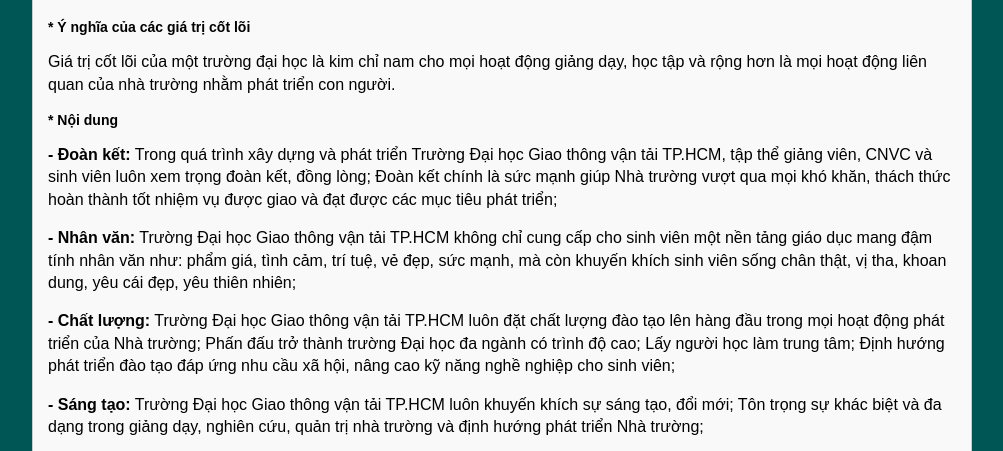
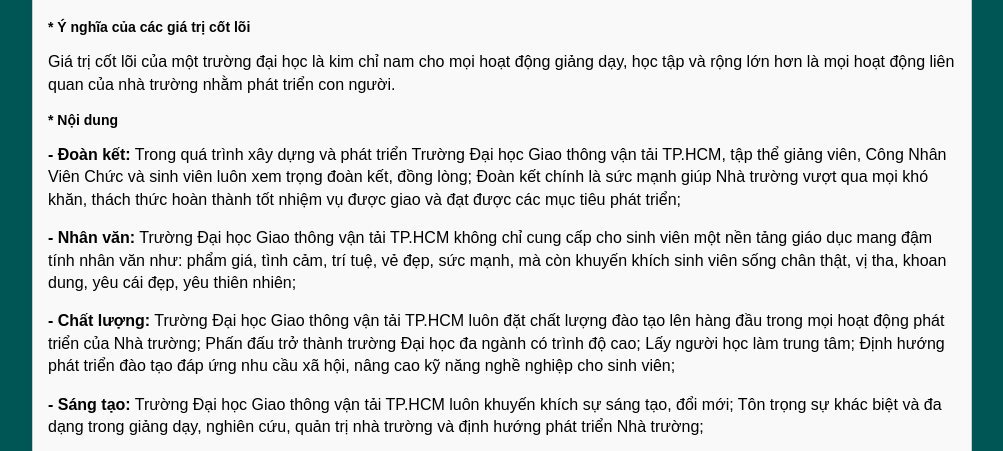
Before and after one commit to LeNguyenDuyCuong99zw/CNPM-Cong-thong-tin-STEM-cho-truong-dai-hoc-UTH, a Django app: page /triet-ly-giao-duc/ in a window 1280 px wide. Shown: the part 1446-1897 px from the top of the page, without its empty margins (58-1061 px from the left). Run offline with Django 5.2, Linux system fonts and the light colour scheme.

Commit message:
NguyenThiThuyVan_Update triet_ly_giao_duc.html

```diff
--- a/app/templates/app/articles/triet_ly_giao_duc.html
+++ b/app/templates/app/articles/triet_ly_giao_duc.html
@@ -33,9 +33,9 @@
         />
     </div>
     <div class="custom-heading-4"><b>* Ý nghĩa của các giá trị cốt lõi</b></div>
-    <p>Giá trị cốt lõi của một trường đại học là kim chỉ nam cho mọi  hoạt động giảng dạy, học tập và rộng hơn là mọi hoạt động liên quan của nhà trường nhằm phát triển con người.</p>
+    <p>Giá trị cốt lõi của một trường đại học là kim chỉ nam cho mọi  hoạt động giảng dạy, học tập và rộng lớn hơn là mọi hoạt động liên quan của nhà trường nhằm phát triển con người.</p>
     <div class="custom-heading-4"><b>* Nội dung</b></div>
-    <p><b>- Đoàn kết:</b> Trong quá trình xây dựng và phát triển Trường Đại học Giao thông vận tải TP.HCM, tập thể giảng viên, CNVC và sinh viên luôn xem trọng đoàn kết, đồng lòng; Đoàn kết chính là sức mạnh giúp Nhà trường vượt qua mọi khó khăn, thách thức hoàn thành tốt nhiệm vụ được giao và đạt được các mục tiêu phát triển;</p>
+    <p><b>- Đoàn kết:</b> Trong quá trình xây dựng và phát triển Trường Đại học Giao thông vận tải TP.HCM, tập thể giảng viên, Công Nhân Viên Chức và sinh viên luôn xem trọng đoàn kết, đồng lòng; Đoàn kết chính là sức mạnh giúp Nhà trường vượt qua mọi khó khăn, thách thức hoàn thành tốt nhiệm vụ được giao và đạt được các mục tiêu phát triển;</p>
     <p><b>- Nhân văn:</b> Trường Đại học Giao thông vận tải TP.HCM không chỉ cung cấp cho sinh viên một nền tảng giáo dục mang đậm tính nhân văn như: phẩm giá, tình cảm, trí tuệ, vẻ đẹp, sức mạnh, mà còn khuyến khích sinh viên sống chân thật, vị tha, khoan dung, yêu cái đẹp, yêu thiên nhiên;</p>
     <p><b>- Chất lượng:</b> Trường Đại học Giao thông vận tải TP.HCM luôn đặt chất lượng đào tạo lên hàng đầu trong mọi hoạt động phát triển của Nhà trường; Phấn đấu trở thành trường Đại học đa ngành có trình độ cao; Lấy người học làm trung tâm; Định hướng phát triển đào tạo đáp ứng nhu cầu xã hội, nâng cao kỹ năng nghề nghiệp cho sinh viên;</p>
     <p><b>- Sáng tạo:</b>  Trường Đại học Giao thông vận tải TP.HCM luôn khuyến khích sự sáng tạo, đổi mới; Tôn trọng sự khác biệt và đa dạng trong giảng dạy, nghiên cứu, quản trị nhà trường và định hướng phát triển Nhà trường;</p>
```
